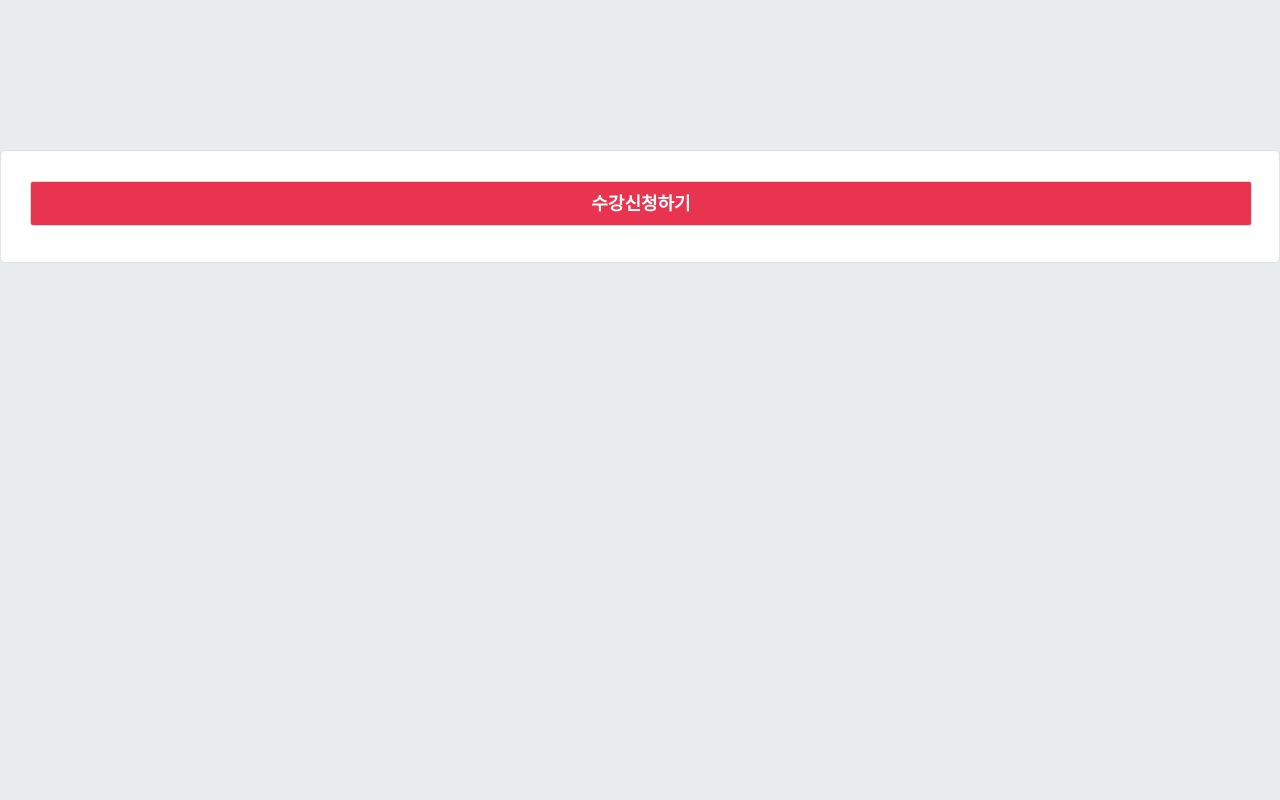
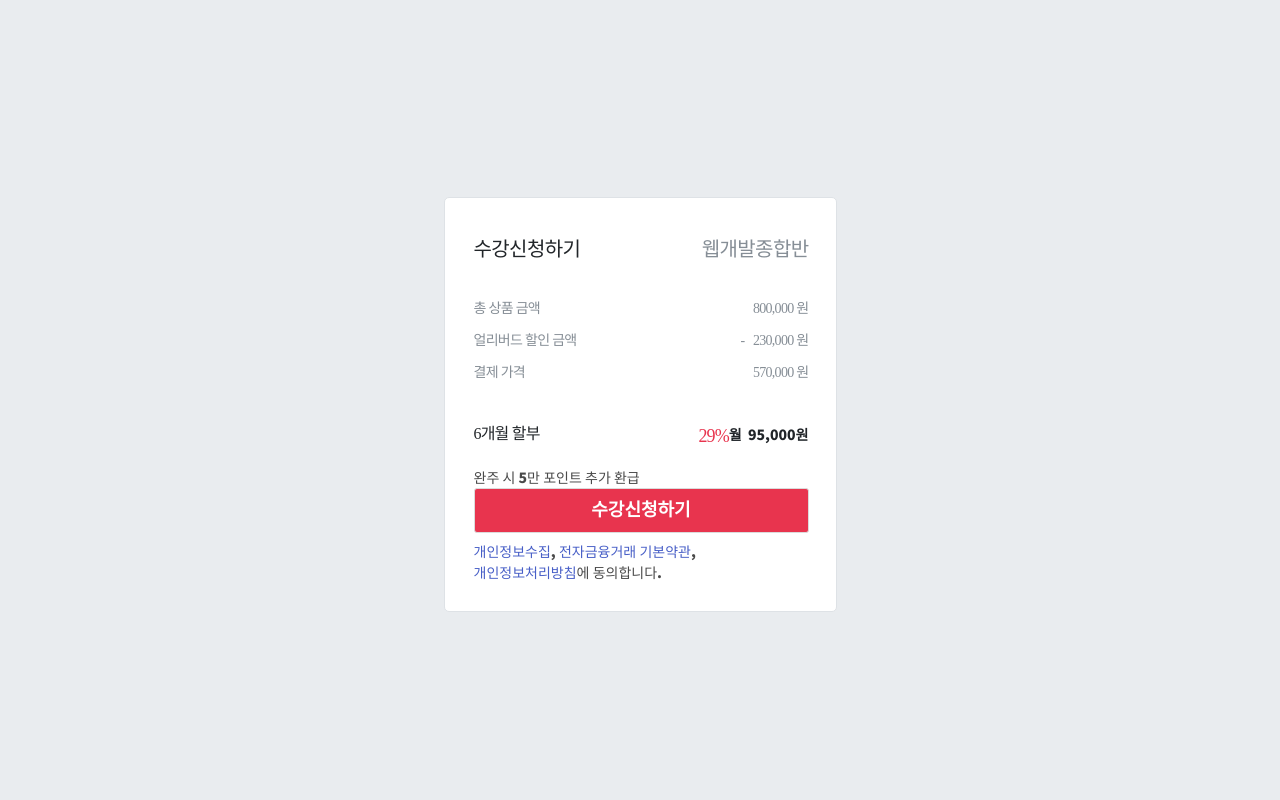
Before and after one commit to AndrewDongminYoo/Sparta-Coding-Club-clone, a Flask app: page /enrolment in a window 1280 px wide. Run offline with Flask 2, Linux system fonts and the light colour scheme; parts of the project's set-up code (start-up, migrations or seed data) failed here and were passed over; some libraries are stand-ins or nearby versions.

Commit message:
style setting

```diff
--- a/application.py
+++ b/application.py
@@ -37,7 +37,7 @@ def show_roadmap():
 
 
 @application.route('/api/courses', methods=['GET', 'POST'])
-def show_class():
+def show_courses():
     if request.method == 'GET':
         pass
     elif request.method == "POST":
@@ -45,7 +45,7 @@ def show_class():
 
 
 @application.route('/api/enrolment', methods=['GET', 'POST'])
-def show_class():
+def post_enrolment():
     if request.method == 'GET':
         pass
     elif request.method == "POST":
@@ -53,7 +53,7 @@ def show_class():
 
 
 @application.route('/api/lecture', methods=['GET', 'POST'])
-def show_class():
+def show_lecture():
     if request.method == 'GET':
         pass
     elif request.method == "POST":
--- a/static/css/style.css
+++ b/static/css/style.css
@@ -12,18 +12,26 @@ body, .root {
     height: 100vh;
     margin: 0;
     background-color: #e9ecef;
+    display: flex;
+    place-items: center;
+    justify-content: center;
 }
 
 .wrapper {
     margin: 0;
     padding: 0;
+    place-self: flex-start;
 }
 
-.sparta-red {
+.sparta-red-bg {
     background-color: #E8344E;
 }
 
-.sparta-red .tag {
+.sparta-red-color {
+    color: #e8344e;
+}
+
+.sparta-red-bg .tag {
     font-family: "GmarketSans", "Noto Sans KR", sans-serif;
     font-size: 12px;
     font-weight: 700;
@@ -34,7 +42,7 @@ body, .root {
     margin-right: 8px;
 }
 
-.sparta-red.button {
+.sparta-red-bg.button {
     cursor: pointer;
     border-radius: 3px;
     background-color: #e8344e;
@@ -148,13 +156,107 @@ body, .root {
 }
 
 .enrolment {
+    width: 0;
     position: sticky;
     top: 150px;
     min-width: 393px;
     padding: 30px 27px 28px 29px;
+    margin: 8px 0 0;
     border-radius: 5px;
     border: .6px solid #dee2e6;
     background-color: #fff;
+}
+
+.enrolment .enrol-header,
+.enrolment .enrol-head,
+.payment-installment {
+    font-family: "Spoqa Han Sans Neo","sans-serif";
+    align-items: center;
+    display: flex;
+    justify-content: space-between;
+    padding: 5px 0 22px;
+    font-weight: 700;
+    font-stretch: normal;
+    font-style: normal;
+    text-align: left;
+    color: #212529;
+}
+
+.enrol-head h2 {
+    font-size: 20px;
+    line-height: 1;
+    letter-spacing: -.6px;
+}
+
+.payment .payment-info {
+    display: flex;
+    align-items: center;
+    justify-content: space-between;
+    margin-bottom: 18px;
+}
+
+.payment-info-left,
+.payment-info-right {
+    font-family: "Spoqa Han Sans Neo","sans-serif";
+    font-size: 14px;
+    font-weight: 500;
+    font-stretch: normal;
+    font-style: normal;
+    line-height: 1;
+    letter-spacing: -.7px;
+    text-align: left;
+    color: #868e96;
+}
+
+.payment-divider {
+    width: 100%;
+    height: 1px;
+    margin-bottom: 20px;
+}
+
+.installment {
+    font-family: "Spoqa Han Sans Neo","sans-serif";
+    font-size: 16px;
+    font-weight: 500;
+    font-stretch: normal;
+    font-style: normal;
+    line-height: 1;
+    letter-spacing: -.8px;
+    text-align: left;
+    color: #212529;
+}
+
+.installment-right {
+    display: flex;
+    align-items: flex-end;
+}
+
+.installment-discount {
+    font-family: "Spoqa Han Sans Neo","sans-serif";
+    font-size: 18px;
+    font-weight: 500;
+    font-stretch: normal;
+    font-style: normal;
+    line-height: 1;
+    letter-spacing: -.9px;
+    text-align: left;
+}
+
+.installment-price {
+    font-family: "Spoqa Han Sans Neo","sans-serif";
+    margin-left: 10px;
+    font-size: 15px;
+    font-weight: 500;
+    font-stretch: normal;
+    font-style: normal;
+    line-height: 1;
+    letter-spacing: -.75px;
+}
+
+.installment-agreement {
+    text-align: center;
+    color: #868e96;
+    font-size: 13px;
 }
 
 .class-player {
--- a/static/js/main.js
+++ b/static/js/main.js
@@ -1,3 +1,3 @@
-function getRoadMap() {
+function enrolment() {
 
 }
--- a/templates/EnrollPage.html
+++ b/templates/EnrollPage.html
@@ -10,7 +10,44 @@
 <body>
 {% block body %}
 <div class="root">
-<div class="enrolment"><div class="sparta-red button">수강신청하기</div></div>
+    <section class="enrolment">
+        <div class="enrol-header">
+            <div class="enrol-head"><h2>수강신청하기</h2></div>
+            <div class="enrol-head" style="color: #868e96;"><h2>웹개발종합반</h2></div>
+        </div>
+        <div class="payment">
+            <div class="payment-info">
+                <div class="payment-info-left">총 상품 금액</div>
+                <div class="payment-info-right">800,000 원</div>
+            </div>
+            <div class="payment-info">
+                <div class="payment-info-left sparta-red-color">얼리버드 할인 금액</div>
+                <div class="payment-info-right">-&nbsp;&nbsp;&nbsp;230,000 원
+                </div>
+            </div>
+            <div class="payment-info">
+                <div class="payment-info-left">결제 가격</div>
+                <div class="payment-info-right">570,000 원</div>
+            </div>
+        </div>
+        <div class="payment-divider"></div>
+        <div class="payment-installment">
+            <div class=installment>6개월 할부</div>
+            <div class="installment-right">
+                <div class="installment-discount sparta-red-color">29%</div>
+                <div class="">월&nbsp;&nbsp;<span>95,000</span>원</div>
+            </div>
+        </div>
+        <div class="">
+            <div class="">완주 시 5만 포인트 추가 환급</div>
+        </div>
+        <div class="sparta-red-bg button" onclick="enrolment()">수강신청하기</div>
+        <div class="">
+            <a href="https://www.notion.so/spartacodingclub/cb0c63c1145f4b60aacf0692a888e6fd">개인정보수집</a>,
+            <a href="https://www.nicepay.co.kr/cs/terms/policy1.do">전자금융거래 기본약관</a>,<br>
+            <a href="https://www.nicepay.co.kr/cs/terms/private.do">개인정보처리방침</a>에 동의합니다.
+        </div>
+    </section>
 </div>
 {% endblock %}
 </body>
```
Also changed, not shown: 1 other file.
